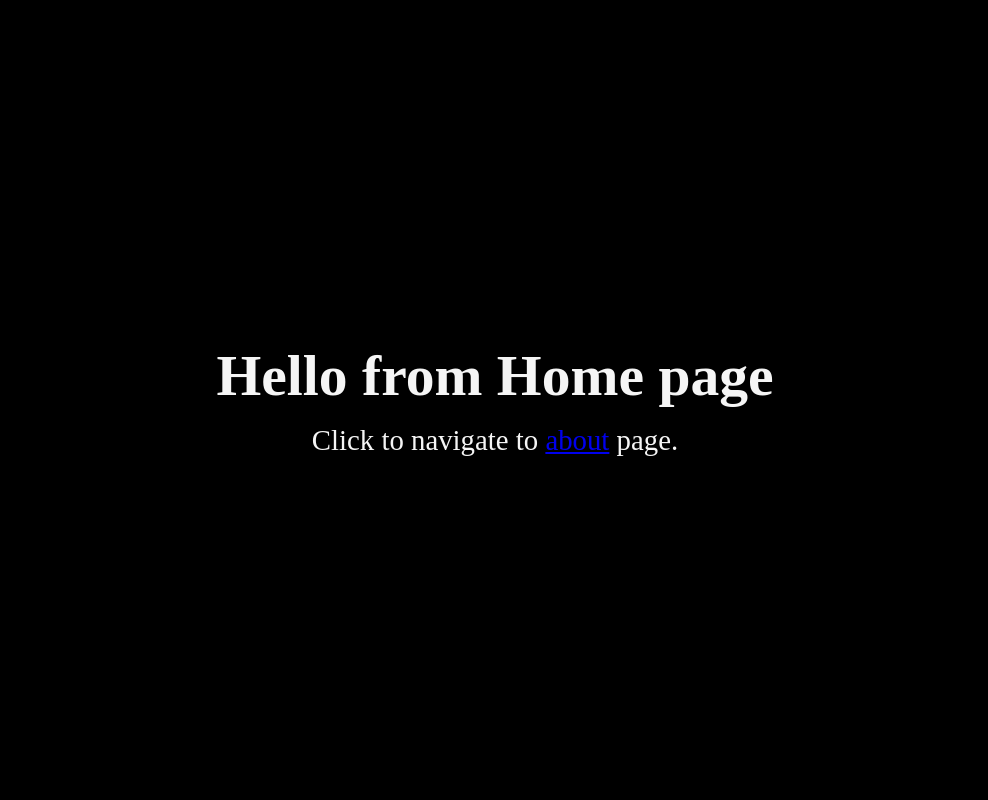
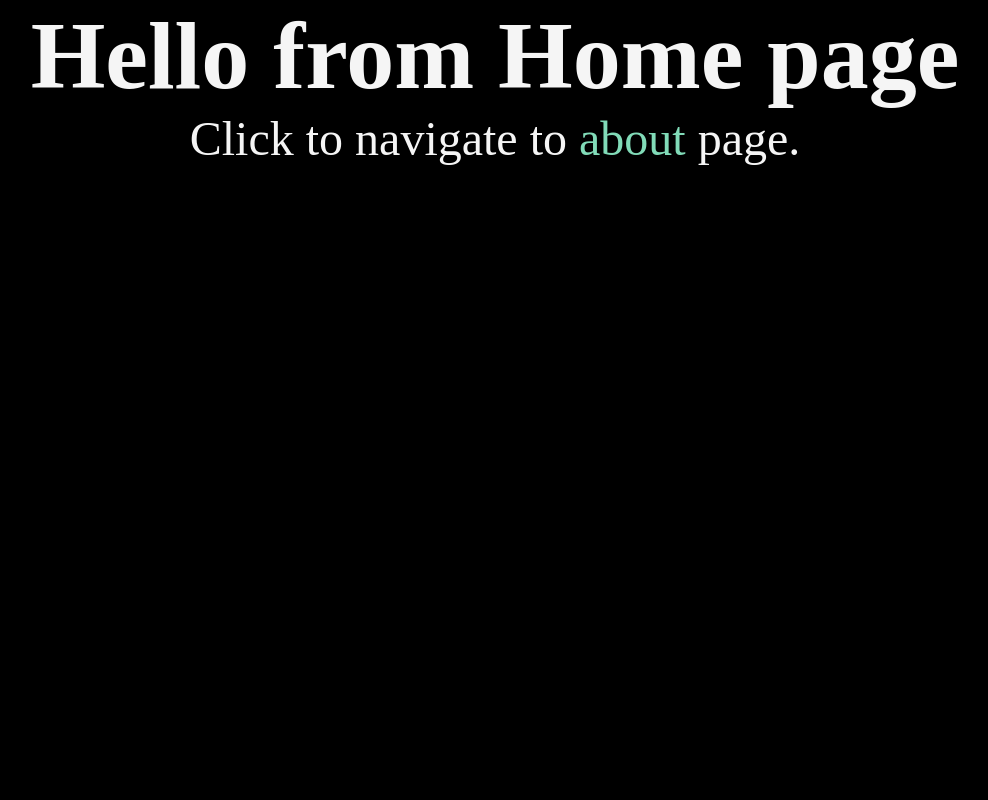
Before and after one commit to OthmanGh/Django-Intro, a Django app: page / in a window 1280 px wide. Shown: the whole page, without its empty margins (145-1133 px from the left). Run offline with Django 5.2, Linux system fonts and the light colour scheme.

Commit message:
Add more styles

```diff
--- a/server/static/css/styles.css
+++ b/server/static/css/styles.css
@@ -6,15 +6,36 @@
 
 body {
   min-height: 100vh;
+  background-color: black;
+  color: whitesmoke;
+  font-size: 3rem;
+  display: flex;
+  flex-flow: column;
+}
+
+nav {
+  padding: 1rem;
+  background-color: #44b78b;
+  color: white;
+  font-size: 2.5rem;
+}
+
+main {
+  flex-grow: 1;
   display: grid;
   place-content: center;
-  font-size: 1.8rem;
-  background-color: black;
-  color: whitesmoke;
-  gap: 1rem;
 }
 
 h1,
 p {
   text-align: center;
 }
+
+a {
+  text-decoration: none;
+  color: #81dbb8;
+}
+
+a:hover {
+  opacity: 0.85;
+}
```
